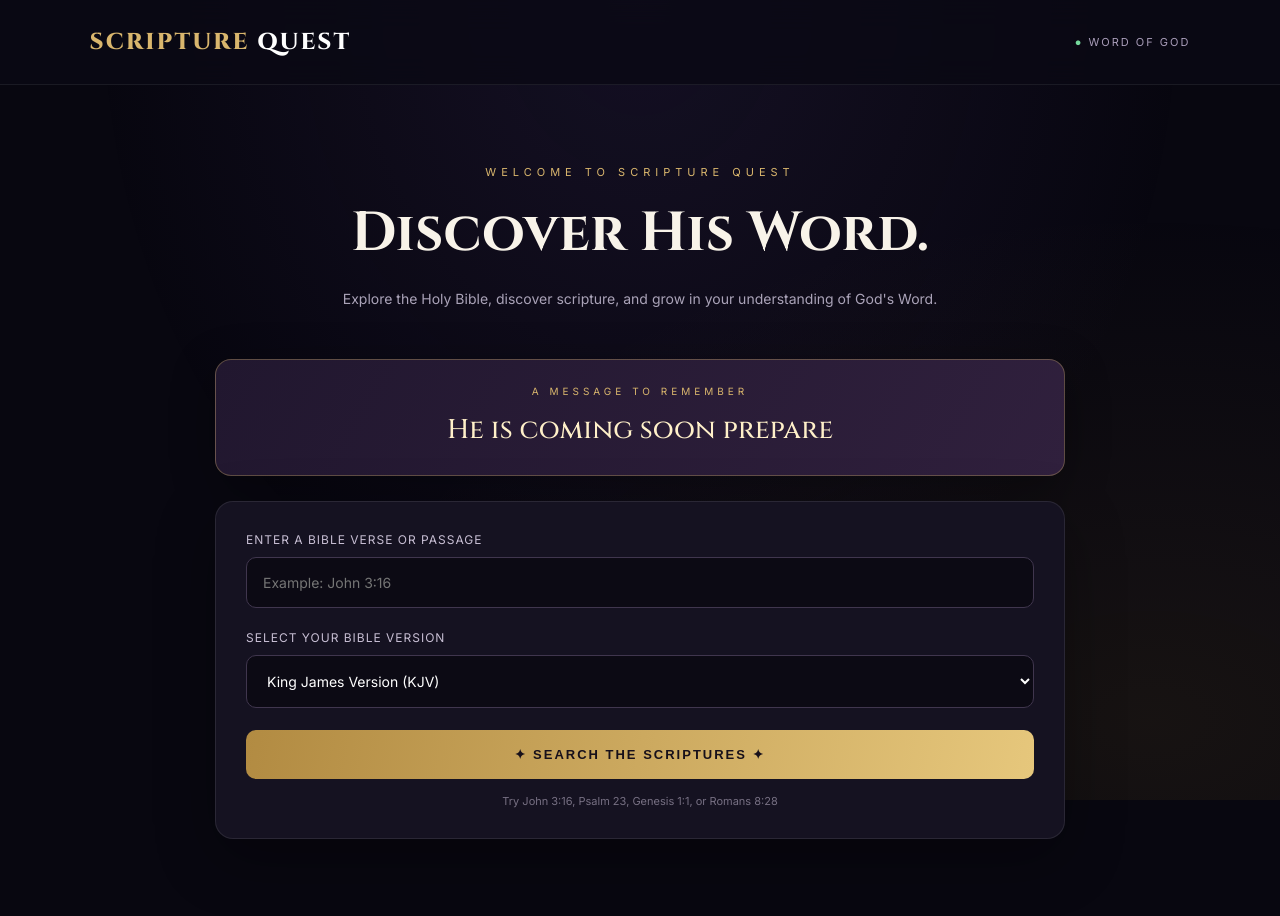
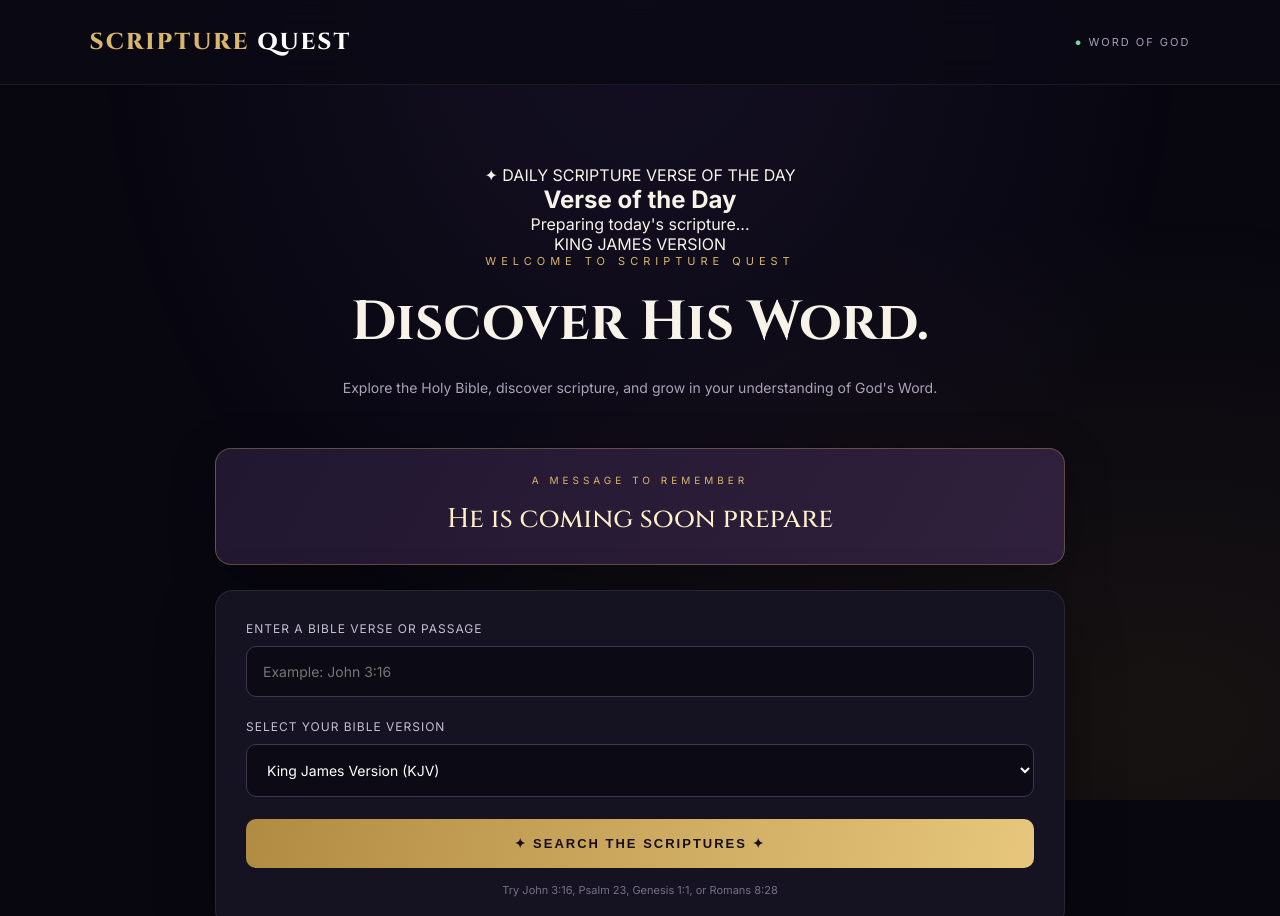
Before and after one commit to lysaniasbroyles3-boop/Real-Word, a plain HTML site: page index.html in a window 1280 px wide. Shown: the top 916 px of the page. Drawn offline with Linux system fonts and the light colour scheme.

Commit message:
Add daily scripture section to index.html

```diff
--- a/index.html
+++ b/index.html
@@ -433,6 +433,26 @@ footer span {
 
 <main>
 
+<section class="daily-verse" id="dailyVerse">
+    <div class="daily-top">
+        <span class="daily-label">✦ DAILY SCRIPTURE</span>
+        <span class="daily-date" id="dailyVerseDate">VERSE OF THE DAY</span>
+    </div>
+
+    <h2>Verse of the Day</h2>
+
+    <p class="daily-loading" id="dailyVerseStatus">
+        Preparing today's scripture...
+    </p>
+
+    <p class="daily-text" id="dailyVerseText"></p>
+
+    <div class="daily-bottom">
+        <span class="daily-reference" id="dailyVerseReference"></span>
+        <span class="daily-version">KING JAMES VERSION</span>
+    </div>
+</section>
+
     <div class="eyebrow">WELCOME TO SCRIPTURE QUEST</div>
 
     <h1>Discover His Word.</h1>
```
